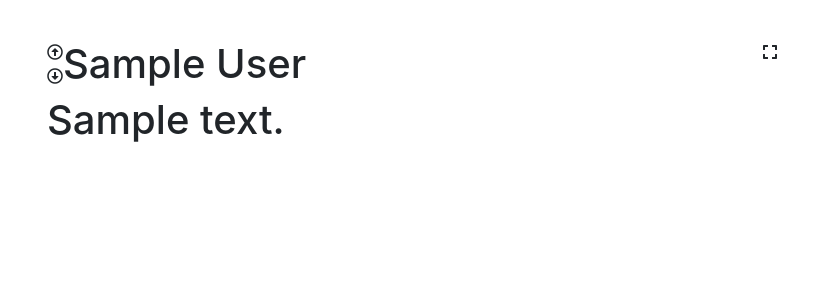
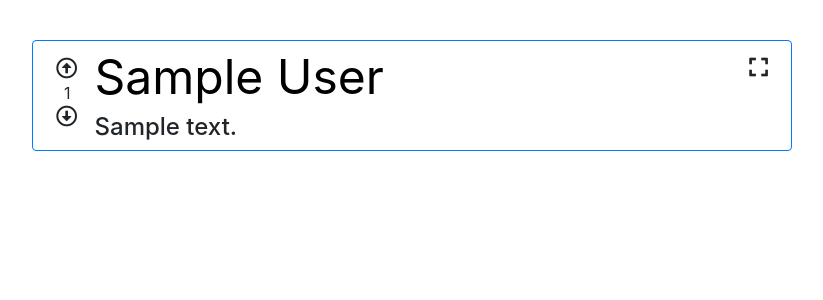
Before and after one commit to tkumar495/sxcran-blog, a Django app: page /dashboard/ in a window 1280 px wide. Shown: the part 60-360 px from the top of the page, without its empty margins (228-1051 px from the left). Run offline with Django 3.2, Linux system fonts and the light colour scheme; a user stored in the database is signed in; tables that the repository leaves empty hold one stand-in row (values such as "Sample post"); some libraries are stand-ins or nearby versions.

Commit message:
Add files via upload

```diff
--- a/blog/urls.py
+++ b/blog/urls.py
@@ -31,6 +31,7 @@ urlpatterns = [
 	path('logout/', user_views.logout, name="logout"),
 	path('resetpassword/',user_views.reset_password, name="resetpassword"),
 	path('posts/<int:post_id>',user_views.show_post, name="showpost"),
+    path(r'^ajax/upvotepost/$', user_views.upvote_post, name='upvotepost'),
 	path('<path:slug>', user_views.default, name="default"),
 ]
 urlpatterns += staticfiles_urlpatterns()
--- a/requirements.yml
+++ b/requirements.yml
@@ -11,6 +11,7 @@ dependencies:
   - pytz=2019.1=py_0
   - setuptools=41.0.1=py37_0
   - sqlite=3.28.0=he774522_0
+  - sqlparse=0.3.0=py_0
   - vc=14.1=h0510ff6_4
   - vs2015_runtime=14.15.26706=h3a45250_4
   - wheel=0.33.2=py37_0
--- a/users/admin.py
+++ b/users/admin.py
@@ -1,3 +1,5 @@
 from django.contrib import admin
-
+from .models import posts, comments
 # Register your models here.
+admin.site.register(posts)
+admin.site.register(comments)
--- a/users/models.py
+++ b/users/models.py
@@ -26,13 +26,38 @@ class posts(models.Model):
 	post_op_name = models.CharField(max_length=150, null=False, default = "Anonymous")
 	post_heading = models.CharField(max_length=150, null=False)
 	post_body = models.CharField(max_length = 1000, blank=False)
+	post_upvotes = models.IntegerField(default = 0)
 	post_time = models.DateTimeField(default = datetime.now())
+
+	def upvote(self):
+		self.post_upvotes = self.post_upvotes + 1
+	def downvote(self):
+		self.post_upvotes = self.post_upvotes - 1
 #//************************************************************************//#
 
 class comments(models.Model):
 	comment_op = models.ForeignKey(User,on_delete = models.CASCADE, null = True)
 	comment_body = models.CharField(max_length=150, null=False)
 	comment_post = models.ForeignKey(posts, on_delete = models.CASCADE, null=True)
+	commment_upvotes = models.IntegerField(default = 0)
 	comment_time = models.DateTimeField(default = datetime.now())
 
 #//************************************************************************//#
+
+class post_votes(models.Model):
+	''' Manage the upvotes of the users on the posts
+	'''
+	user_id = models.ForeignKey(User, on_delete = models.CASCADE, null = True)
+	post_vote = models.ForeignKey(posts, on_delete = models.CASCADE, null=True)
+	upvoted = models.BooleanField(default = True)
+
+	class Meta:
+		unique_together = ['user_id','post_vote']
+
+	def save(self, *args, **kwargs):
+		if self.upvoted :
+			self.post_vote.upvote()
+		else :
+			self.post_vote.downvote()
+		self.post_vote.save()
+		super().save(*args,**kwargs)
--- a/users/templates/user/dashboard.html
+++ b/users/templates/user/dashboard.html
@@ -3,7 +3,40 @@
 	Dashboard
 {% endblock %}
 {%block head%}
+<style media="screen">
+	.post-heading {
+		font-size : 3rem;
+		color : #000000;
+	}
+	.post-body{
+		font-size : 1.5em;
+	}
+	.fa-arrow-alt-circle-up:hover {
+		color :rgb(40,167,69);
+	}
+	.fa-arrow-alt-circle-down:hover{
+		color : rgb(220,53,69);
+	}
+</style>
+<script type="text/javascript">
+		$("#upvotearrow").click(function(){
+			$.alert('We reach here')
+			var post_id = $(this).attr('post');
+			var upvoted = true;
 
+			$.ajax({
+				url :'{% url 'upvotepost' %}',
+				data : {
+					'post_id' : post_id,
+					'upvoted' : upvoted
+				},
+				dataType : 'json',
+				success : function(data){
+					$('#post-upvotes').html(data.upvotes);
+				}
+			});
+		});
+</script>
 {%endblock%}
 {% block navigation %}
 {% endblock %}
@@ -12,18 +45,21 @@
 		{% for post in user_posts %}
 		<div class="row">
 			<div class="col-lg-2 col-md-2 hidden-xs hidden-sm"></div>
-			<div class="col-lg-8 col-md-8 col-sm-12 col-xs-12">
-				<div class="float-right">
-					<i class="fa fa-expand"> </i>
+			<div class="col-lg-8 col-md-8 col-sm-12 col-xs-12 border border-primary rounded">
+				<div class="float-right mx-2 my-3 fa-lg">
+					<i class="fa fa-expand "> </i>
 				</div>
-				<div class="float-left">
-					<i class="far fa-arrow-alt-circle-up"></i>
+				<div class="float-left mx-2 my-3">
+					<i id="upvotearrow" class="far fa-arrow-alt-circle-up fa-lg" post={{post.id}}></i>
 					<br>
-					<i class="far fa-arrow-alt-circle-down"></i>
+					<span id="post-upvotes" class="mx-2">{{post.post_upvotes}}</span>
+					<br>
+					<i class="far fa-arrow-alt-circle-down fa-lg"></i>
+					<br>
 				</div>
-				<div class="">
-					<h1>{{post.post_heading}}</h1>
-					<h1>{{post.post_body}}</h1>
+				<div class="float-left mx-2">
+					<a class="post-heading text-decoration-none" href="{% url 'showpost' post.id %}">{{post.post_heading}}</a>
+					<h3 class="post-body">{{post.post_body}}</h3>
 				</div>
 				</div>
 			<div class="col-lg-2 col-md-2 hidden-xs hidden-sm"></div>
--- a/users/views.py
+++ b/users/views.py
@@ -29,14 +29,14 @@
 #//************************************************************************//#
 
 from django.shortcuts import render, redirect
-from django.http import HttpResponse, HttpResponseRedirect
+from django.http import HttpResponse, HttpResponseRedirect, JsonResponse
 from .forms import signupform, loginform, postform, resetform, commentform
 from django.contrib.auth.models import User
 from django.contrib import messages
 import django.contrib.auth as au
 import datetime
 from django.urls import reverse
-from .models import posts, comments
+from .models import posts, comments, post_votes
 from django.db import IntegrityError
 
 #//************************************************************************//#
@@ -144,7 +144,8 @@ def login(request):
 					request.session['logged'] = True
 					return HttpResponseRedirect(reverse('dashboard'))
 				else :
-					return HttpResponseRedirect(reverse('login'))
+					messages.error(request,'username or password not correct')
+					return redirect('login')
 		else :
 			form = loginform()
 		return(render(request,'signup/login.html'))
@@ -254,4 +255,22 @@ def show_post(request, post_id):
 	except :
 		return render(request, 'posts/post.html', {'post' : post, 'post_comments': None})
 	return render(request,'posts/post.html', {'post': post, 'post_comments' : comment})
+
 #//************************************************************************//#
+
+def upvote_post(request):
+	''' Used to upvote the posts
+	'''
+	print ("this function was called")
+	post_id = request.GET.get('post_id',None)
+	upvoted = request.GET.get('upvoted',None)
+	post = posts.objects.get(id=post_id)
+	pv = post_time(user_id = request.user, post_vote = post, upvoted = upvoted)
+	pv.save()
+	data = {
+		'upvotes' : post.post_upvotes,
+		'upvoted' : pv.upvoted
+	}
+	return JsonResponse(data)
+
+#//************************************************************************//#
```
Also changed, not shown: users/templates/posts/post.html (+35 -14 lines), users/templates/signup/login.html (+7 -3 lines), users/migrations/0002_auto_20190512_1514.py (added), users/migrations/0003_auto_20190518_2203.py (added).
